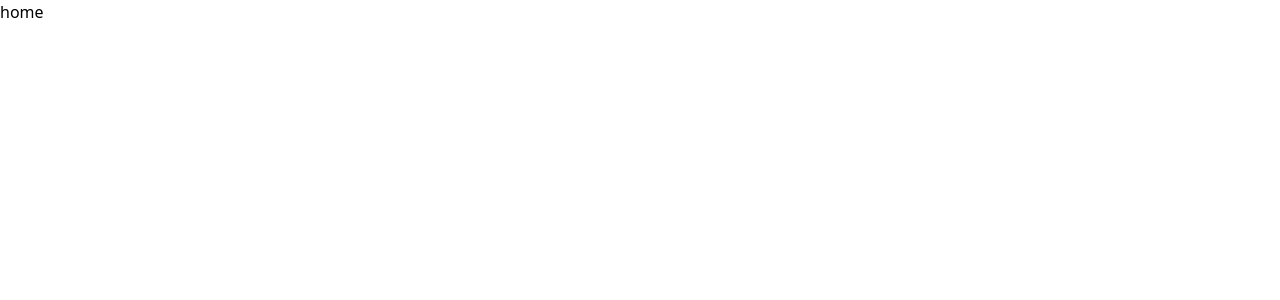
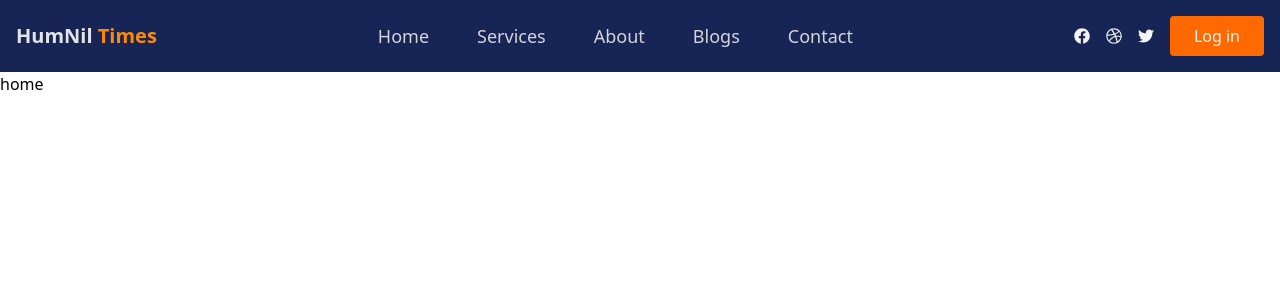
Before and after one commit to sarkarniloy102/HumNil-Times, a React (Vite) app: page / in a window 1280 px wide. Shown: the top 300 px of the page. Built offline with nearby package versions, Linux system fonts and the light colour scheme.

Commit message:
create navbar for md&lg screen

```diff
--- a/package.json
+++ b/package.json
@@ -15,6 +15,7 @@
     "match-sorter": "^8.1.0",
     "react": "^19.1.1",
     "react-dom": "^19.1.1",
+    "react-icons": "^5.5.0",
     "react-router-dom": "^7.8.1",
     "sort-by": "^1.2.0",
     "tailwindcss": "^4.1.12"
--- a/src/Components/Navbar.jsx
+++ b/src/Components/Navbar.jsx
@@ -1,3 +1,7 @@
+import { NavLink } from "react-router-dom";
+// react icon
+import { } from "react-icons/fa6";
+import { FaBars, FaDribbble, FaFacebook, FaTwitter } from "react-icons/fa";
 
 
 const Navbar = () => {
@@ -9,10 +13,33 @@ const Navbar = () => {
         { path: "/blogs", link: "Blogs" },
         { path: "/contact", link: "Contact" },
     ]
+
     return (
-        <div>
+        <header className="bg-blue-950 text-zinc-200">
+            <nav className="px-4 py-4 max-w-7xl mx-auto flex justify-between items-center">
+                <a href="/" className="text-xl font-bold text-zinc-200">HumNil <span className="text-orange-400">Times</span></a>
 
-        </div>
+                {/* navitem for lg screen */}
+                <ul className="hidden md:flex gap-12 text-lg">
+                    {
+                        navItems.map(({ path, link }) => (
+                            <li key={path} className="text-zinc-300">
+                                <NavLink to={path}>{link}</NavLink> </li>))
+                    }
+                </ul>
+                {/* menu icons */}
+                <div className="text-zinc-100 hidden lg:flex gap-4 items-center ">
+
+                    <a href="/" className="hover:text-blue-500"> <FaFacebook /> </a>
+                    <a href="/" className="hover:text-purple-400"> <FaDribbble /> </a>
+                    <a href="/" className="hover:text-blue-300"> <FaTwitter /> </a>
+
+                    <button className="bg-orange-500 px-6 py-2 font-medium rounded hover:bg-zinc-300 hover:text-orange-700 cursor-pointer transition-all duration-300 ease-in">Log in</button>
+                </div>
+
+
+            </nav>
+        </header>
     );
 };
 
```
Also changed, not shown: 1 other file (tests, documents, lock files or other folders).
